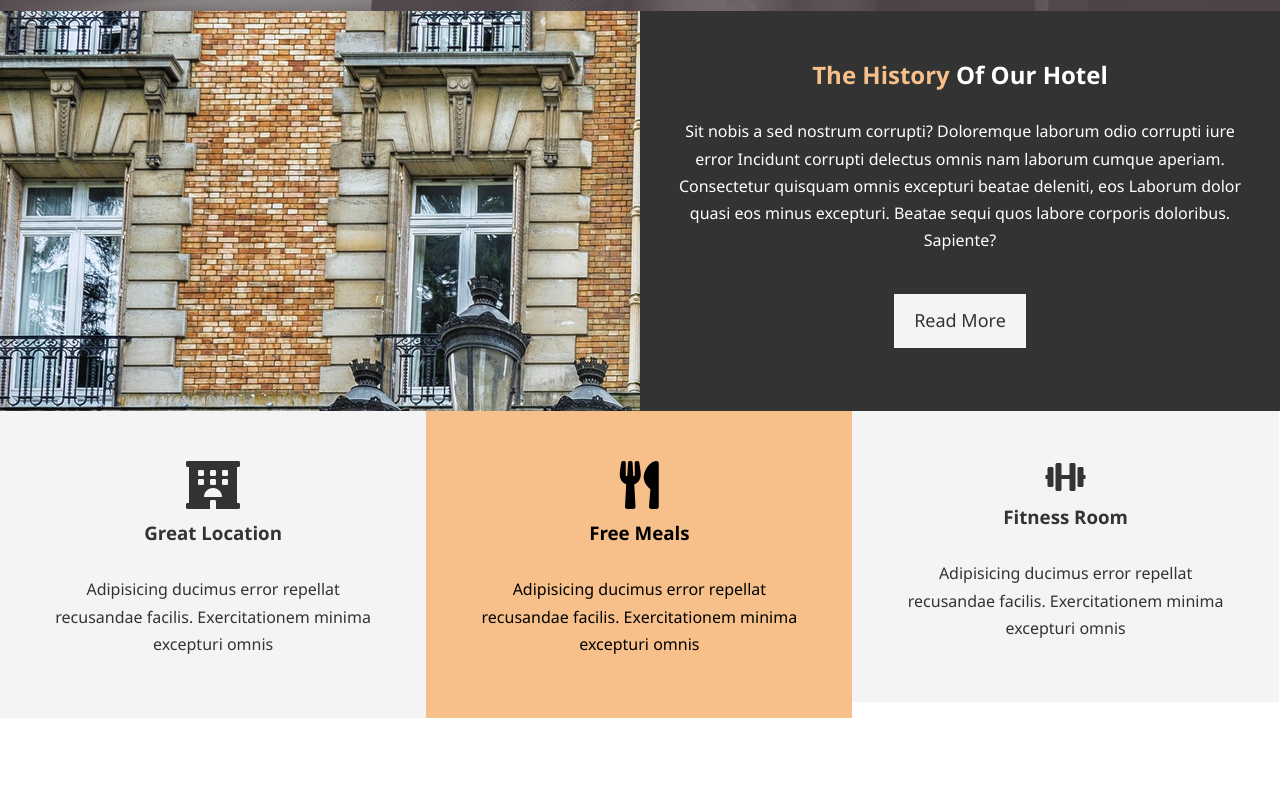
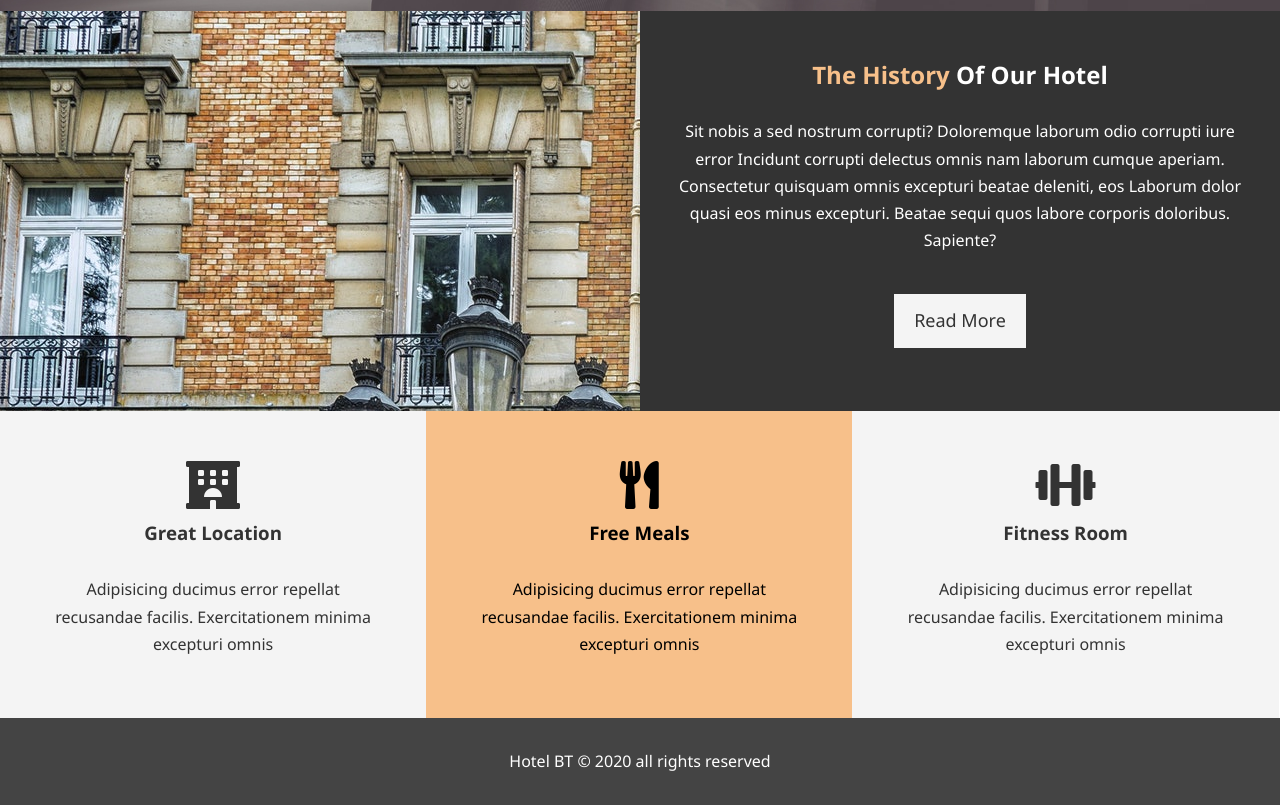
Before and after one commit to Harritone/HTML_CSS, a plain HTML site: page hotel/index.html in a window 1280 px wide. Shown: the part 656-1461 px from the top of the page. Before the commit the page ends 1374 px from the top, so only its background shows below. Drawn offline with Linux system fonts and the light colour scheme.

Commit message:
Finalized Homepage

```diff
--- a/hotel/css/style.css
+++ b/hotel/css/style.css
@@ -92,7 +92,9 @@ p {
   background: #444;
   color: #f7c08a;
 }
-
+.clr {
+  clear: both;
+}
 /* showcase */
 #showcase {
   background: url('../img/showcase.jpg') no-repeat center center/cover;
@@ -144,3 +146,11 @@ p {
 .box i {
   margin-bottom: 10px;
 }
+
+/* main-footer */
+#main-footer {
+  text-align: center;
+  background-color: #444;
+  color: #fff;
+  padding: 20px;
+}
--- a/hotel/index.html
+++ b/hotel/index.html
@@ -68,13 +68,17 @@
       </p>
     </div>
     <div class="box bg-light">
-      <i class="fas fa-dumbbell fa-2x"></i>
+      <i class="fas fa-dumbbell fa-3x"></i>
       <h3>Fitness Room</h3>
       <p>
         Adipisicing ducimus error repellat recusandae facilis. Exercitationem minima excepturi omnis
       </p>
     </div>
   </section>
+  <div class="clr"></div>
+  <footer id="main-footer">
+    <p>Hotel BT &copy; 2020 all rights reserved</p>
+  </footer>
 
 </body>
 </html>
```
